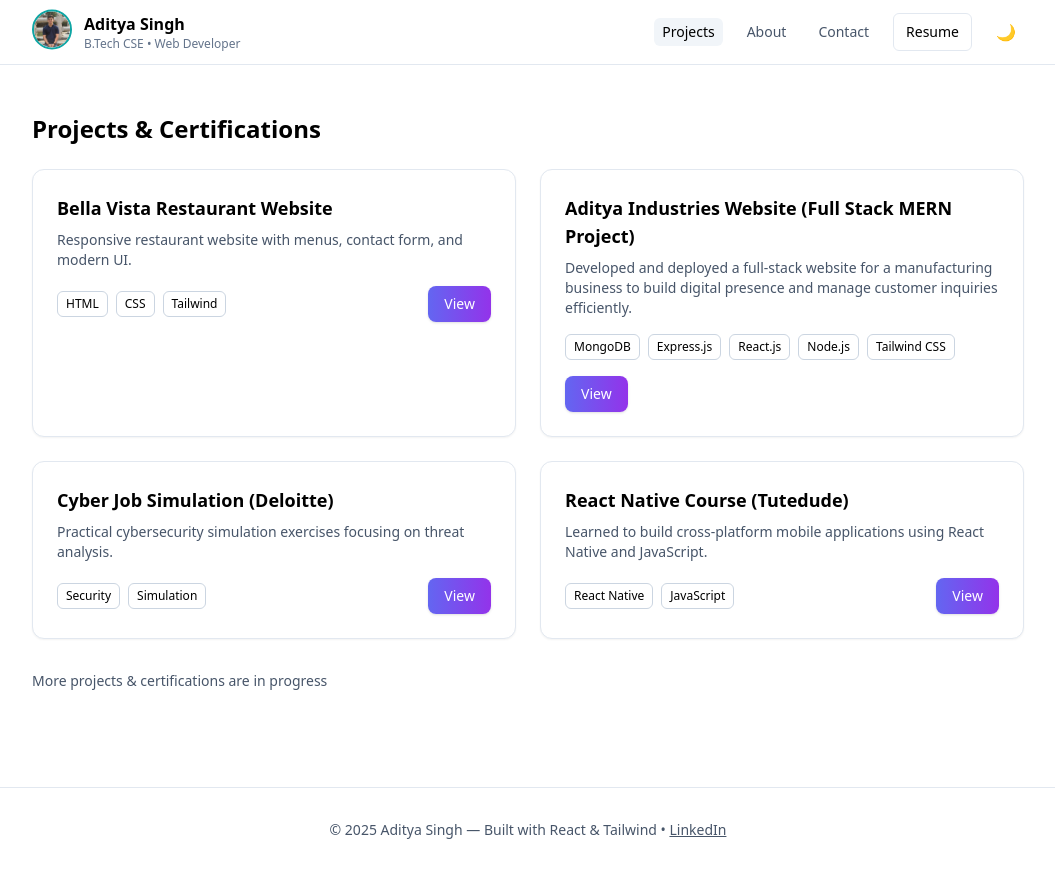
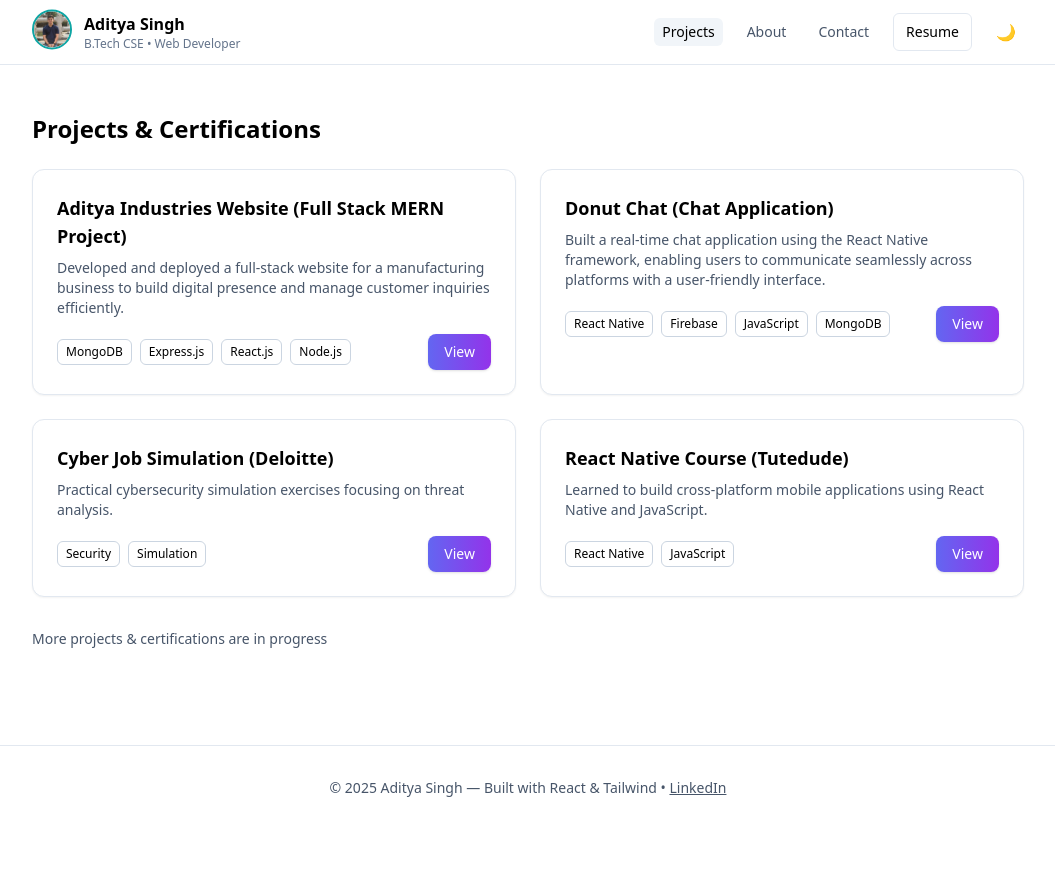
Before and after one commit to 9125aditya/aditya-portfolio, a React (Vite) app: page /projects in a window 1280 px wide. Shown: the whole page, without its empty margins (112-1167 px from the left). After the commit the page ends 830 px from the top, so only its background shows below. Built offline with nearby package versions, Linux system fonts and the light colour scheme.

Commit message:
Added a Project

```diff
--- a/src/pages/Projects.jsx
+++ b/src/pages/Projects.jsx
@@ -2,17 +2,22 @@ import React from 'react'
 import ProjectCard from '../components/ProjectCard'
 
 const projects = [
-  {
-    title: 'Bella Vista Restaurant Website',
-    desc: 'Responsive restaurant website with menus, contact form, and modern UI.',
-    stack: ['HTML', 'CSS', 'Tailwind'],
-    link: 'https://bellavista-aditya.netlify.app/', // 🔗 live website
-  },
+  // {
+  //   title: 'Bella Vista Restaurant Website',
+  //   desc: 'Responsive restaurant website with menus, contact form, and modern UI.',
+  //   stack: ['HTML', 'CSS', 'Tailwind'],
+  //   link: 'https://bellavista-aditya.netlify.app/', // 🔗 live website
+  // },
   {
     title: 'Aditya Industries Website (Full Stack MERN Project)',
   desc: 'Developed and deployed a full-stack website for a manufacturing business to build digital presence and manage customer inquiries efficiently.',
-  stack: ['MongoDB', 'Express.js', 'React.js', 'Node.js', 'Tailwind CSS'],
+  stack: ['MongoDB', 'Express.js', 'React.js', 'Node.js', ],
   link: 'https://aditya-industries-website.vercel.app/',
+  },
+   {
+    title: 'Donut Chat (Chat Application)',
+  desc: 'Built a real-time chat application using the React Native framework, enabling users to communicate seamlessly across platforms with a user-friendly interface.',
+  stack: ["React Native", "Firebase", "JavaScript", "MongoDB"],
   },
   {
     title: 'Cyber Job Simulation (Deloitte)',
```
